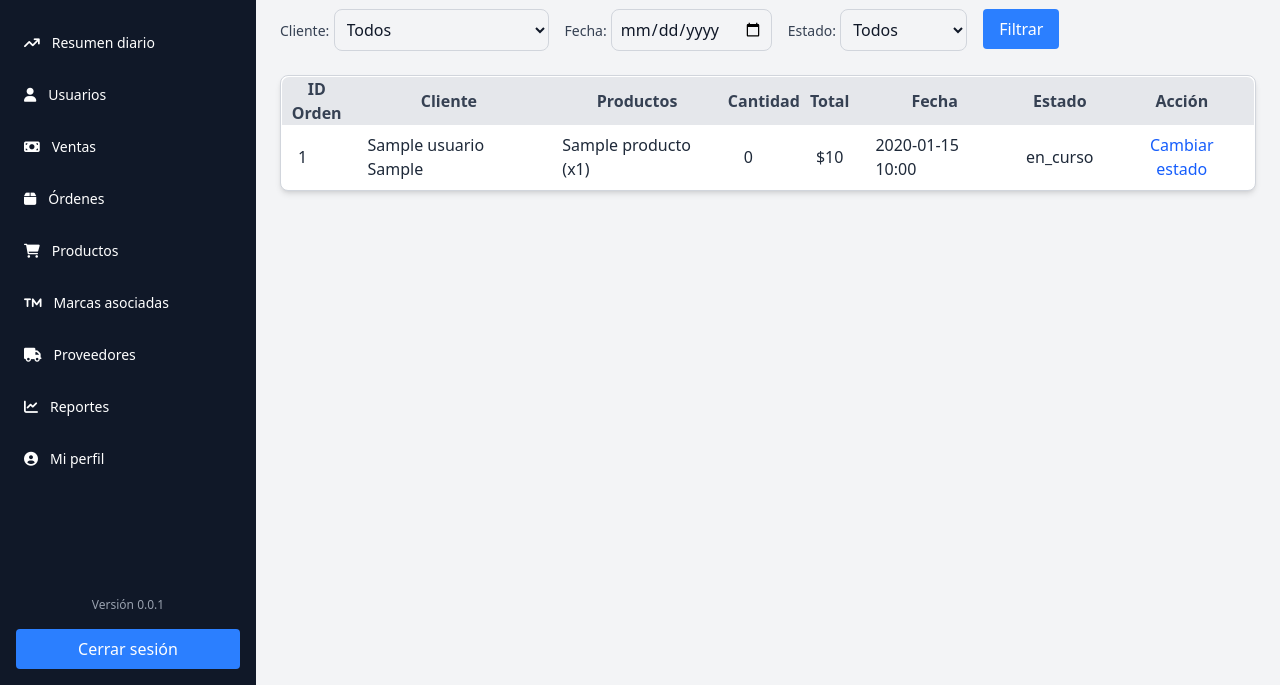
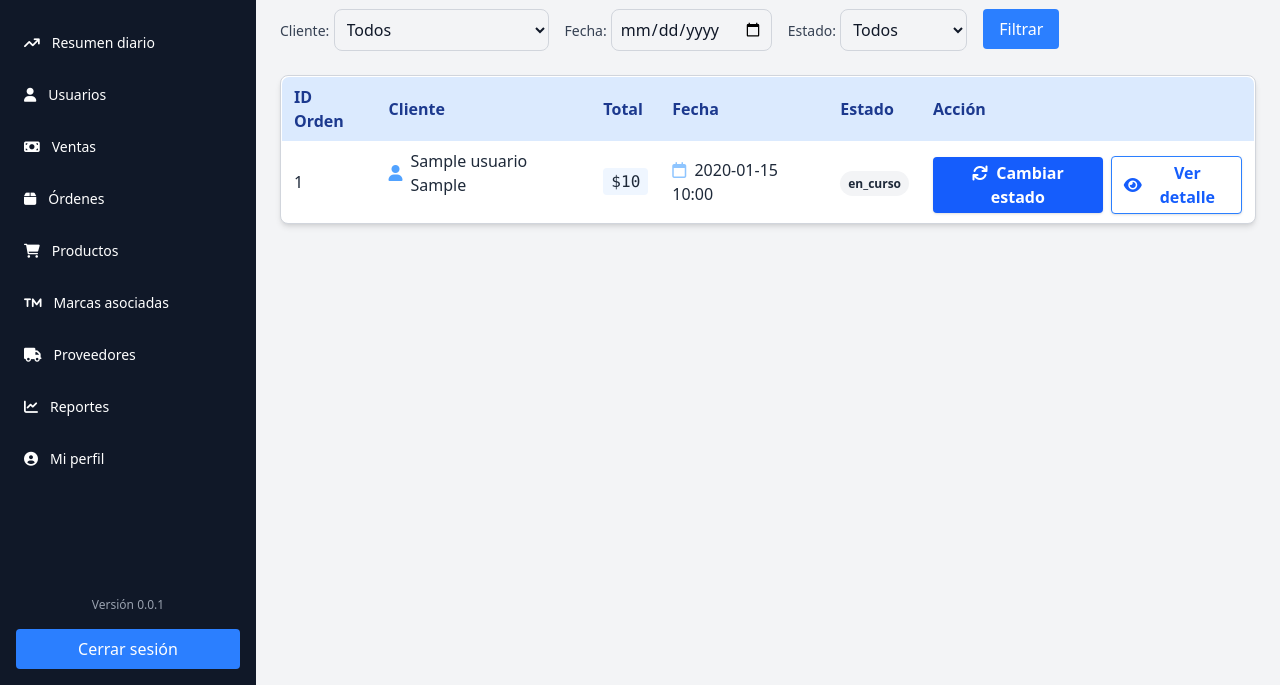
Before and after one commit to MatiiDuoc/SportFit, a Django app: page /admin/ordenes/ in a window 1280 px wide. Shown: the part 115-800 px from the top of the page. Run offline with Django 5.2, Linux system fonts and the light colour scheme; tables that the repository leaves empty hold one stand-in row (values such as "Sample post"); some libraries are stand-ins or nearby versions.

Commit message:
feat: Add DetallePedido model and enhance order management with detailed views and improved UI components

```diff
--- a/SportFit/urls.py
+++ b/SportFit/urls.py
@@ -131,6 +131,7 @@ urlpatterns = [
     path('admin/ordenes/', views.ordenes, name='ordenes'),
     path('admin/ordenes/<int:id>/', views.orden_detalle, name='orden_detalle'),
     path('admin/ordenes/editar/<int:id>/', views.editar_orden, name='editar_orden'),
+    path('admin/ordenes/detalle/<int:pedido_id>/', views.admin_detalle_pedido, name='admin_detalle_pedido'),
     # perfil
     path('admin/perfil/', views.perfil, name='perfil'),
     path('admin/perfil/editar/', views.editar_perfil, name='editar_perfil'),
--- a/SportFit_app/views.py
+++ b/SportFit_app/views.py
@@ -352,6 +352,7 @@ def checkout_pago(request):
     return render(request, 'client/checkout/pago.html', {
         'usuario': usuario,
     })
+
 @login_required
 def checkout_confirmacion(request):
     usuario = Usuario.objects.filter(correo=request.user.email).first()
@@ -423,6 +424,15 @@ def checkout_confirmacion(request):
                 total=carrito_total,
                 estado=estado_pedido
             )
+
+            # Copiar detalles del carrito a DetallePedido (historial)
+            for detalle in detalles:
+                DetallePedido.objects.create(
+                    pedido=pedido,
+                    producto=detalle.id_producto,
+                    cantidad=detalle.cantidad,
+                    precio=detalle.precio
+                )
 
             # Crear la entrega asociada al pedido
             entrega_obj = Entrega.objects.create(
@@ -525,7 +535,6 @@ def webpay_retorno(request):
                 producto.stock -= detalle.cantidad
                 producto.save()
 
-            # Determina el estado según el tipo de entrega
             estado_pedido = 'procesando' if entrega.get('tipo_entrega') == 'envio' else 'entregado'
 
             pedido = Pedido.objects.create(
@@ -537,6 +546,15 @@ def webpay_retorno(request):
                 total=carrito_total,
                 estado=estado_pedido
             )
+
+            # Copiar detalles del carrito a DetallePedido
+            for detalle in detalles:
+                DetallePedido.objects.create(
+                    pedido=pedido,
+                    producto=detalle.id_producto,
+                    cantidad=detalle.cantidad,
+                    precio=detalle.precio
+                )
 
             Venta.objects.create(
                 fecha=timezone.now(),
@@ -591,6 +609,7 @@ def iniciar_pago_paypal(request):
     else:
         print("Error al crear el pago PayPal:", payment.error)
         return render(request, 'paypal/error.html', {'error': payment.error})
+
 def paypal_retorno(request):
     payment_id = request.GET.get('paymentId')
     payer_id = request.GET.get('PayerID')
@@ -624,7 +643,6 @@ def paypal_retorno(request):
                 producto.stock -= detalle.cantidad
                 producto.save()
 
-            # Determina el estado según el tipo de entrega
             estado_pedido = 'procesando' if entrega.get('tipo_entrega') == 'envio' else 'entregado'
 
             pedido = Pedido.objects.create(
@@ -636,6 +654,15 @@ def paypal_retorno(request):
                 total=carrito_total,
                 estado=estado_pedido
             )
+
+            # Copiar detalles del carrito a DetallePedido
+            for detalle in detalles:
+                DetallePedido.objects.create(
+                    pedido=pedido,
+                    producto=detalle.id_producto,
+                    cantidad=detalle.cantidad,
+                    precio=detalle.precio
+                )
 
             entrega_obj = Entrega.objects.create(
                 direccion_entrega=entrega.get('direccion_entrega', ''),
@@ -839,7 +866,7 @@ def login_view(request):
             elif usuario_extra.tipo_usuario == 'vendedor':
                 return redirect('dashboard_vendedor')
             elif usuario_extra.tipo_usuario == 'cliente':
-                return redirect('productos_cliente')
+                return redirect('home')
             return redirect('home')
         else:
             messages.error(request, "Correo o contraseña incorrectos.")
@@ -920,7 +947,9 @@ def contratar_plan(request):
     })
 #----------------------------------
 # Administrador
-#----------------------------------@login_required
+#----------------------------------
+
+@login_required
 def dashboard_administrador(request):
     usuario = Usuario.objects.filter(correo=request.user.email).first()
     if not usuario or usuario.tipo_usuario != 'administrador':
@@ -932,7 +961,7 @@ def dashboard_administrador(request):
     # Usuarios activos (puedes definirlo como usuarios con pedidos, o simplemente todos)
     usuarios_activos = Usuario.objects.count()
     # Órdenes pendientes (estado pendiente)
-    ordenes_pendientes = Pedido.objects.filter(estado='pendiente').count()
+    ordenes_pendientes = Pedido.objects.filter(estado__in=['procesando', 'pendiente']).count()
     # Productos en stock (suma de stock de todos los productos)
     productos_en_stock = Producto.objects.aggregate(total=Sum('stock'))['total'] or 0
     fecha_actual = timezone.now().strftime('%Y-%m-%d')
@@ -1237,6 +1266,7 @@ def editar_marca(request):
 def eliminar_marca(request):
     # Vista para eliminar una marca
     return render(request, 'marcas/eliminar_marca.html', {})
+
 @csrf_exempt
 @login_required
 def crear_marca_ajax(request):
@@ -1244,13 +1274,17 @@ def crear_marca_ajax(request):
         descripcion = request.POST.get('brand_description', '').strip()
         if not descripcion:
             return JsonResponse({'success': False, 'error': 'La descripción es obligatoria.'})
+        # Validar existencia ignorando mayúsculas/minúsculas y espacios
+        existe = Marca.objects.filter(descripcion__iexact=descripcion).exists()
+        if existe:
+            return JsonResponse({'success': False, 'error': 'Ya existe una marca con esa descripción.'})
         try:
-            # Cambia esto según tu modelo
             Marca.objects.create(descripcion=descripcion)
             return JsonResponse({'success': True})
+        except IntegrityError:
+            return JsonResponse({'success': False, 'error': 'Ya existe una marca con esa descripción.'})
         except Exception as e:
-            # Puedes filtrar por IntegrityError si quieres
-            return JsonResponse({'success': False, 'error': 'Ya existe una marca con esa descripción.'})
+            return JsonResponse({'success': False, 'error': str(e)})
     return JsonResponse({'success': False, 'error': 'Método no permitido.'})
 
 @csrf_exempt
@@ -1347,8 +1381,8 @@ def eliminar_proveedor_ajax(request, id):
 
 # -------------------- Órdenes --------------------
 def ordenes(request):
-    pedidos = Pedido.objects.select_related('usuario', 'carrito').order_by('-fecha_creacion')
-    clientes = Usuario.objects.filter(pedido__isnull=False).distinct()    # Filtros
+    pedidos = Pedido.objects.select_related('usuario').prefetch_related('detallepedido_set', 'detallepedido_set__producto').order_by('-fecha_creacion')
+    clientes = Usuario.objects.filter(pedido__isnull=False).distinct()
     client = request.GET.get('client')
     order_date = request.GET.get('order_date')
     status = request.GET.get('status')
@@ -1376,6 +1410,14 @@ def ordenes(request):
         'pedidos': pedidos,
         'estados': estados,
         'clientes': clientes,
+    })
+
+def admin_detalle_pedido(request, pedido_id):
+    pedido = get_object_or_404(Pedido, pk=pedido_id)
+    detalles = pedido.carrito.detallecarrito_set.select_related('id_producto').all()
+    return render(request, 'admin/ordenes/detalle_pedido_modal.html', {
+        'pedido': pedido,
+        'detalles': detalles,
     })
 
 def orden_detalle(request):
@@ -1695,6 +1737,7 @@ def editar_perfil_entrenador(request):
         'form': form,
         'entrenador': entrenador,
     })
+
 @login_required
 def editar_cliente_entrenador(request, id):
     usuario = Usuario.objects.filter(correo=request.user.email).first()
--- a/theme/static/css/dist/styles.css
+++ b/theme/static/css/dist/styles.css
@@ -864,6 +864,9 @@
   .border-blue-400 {
     border-color: var(--color-blue-400);
   }
+  .border-blue-500 {
+    border-color: var(--color-blue-500);
+  }
   .border-gray-200 {
     border-color: var(--color-gray-200);
   }
@@ -900,6 +903,9 @@
   .bg-black {
     background-color: var(--color-black);
   }
+  .bg-blue-50 {
+    background-color: var(--color-blue-50);
+  }
   .bg-blue-100 {
     background-color: var(--color-blue-100);
   }
@@ -908,6 +914,9 @@
   }
   .bg-blue-600 {
     background-color: var(--color-blue-600);
+  }
+  .bg-gray-50 {
+    background-color: var(--color-gray-50);
   }
   .bg-gray-100 {
     background-color: var(--color-gray-100);
@@ -1126,6 +1135,9 @@
   .pl-2 {
     padding-left: calc(var(--spacing) * 2);
   }
+  .pl-6 {
+    padding-left: calc(var(--spacing) * 6);
+  }
   .text-center {
     text-align: center;
   }
@@ -1143,6 +1155,9 @@
   }
   .align-top {
     vertical-align: top;
+  }
+  .font-mono {
+    font-family: var(--font-mono);
   }
   .text-2xl {
     font-size: var(--text-2xl);
@@ -1216,6 +1231,9 @@
   }
   .text-black {
     color: var(--color-black);
+  }
+  .text-blue-300 {
+    color: var(--color-blue-300);
   }
   .text-blue-400 {
     color: var(--color-blue-400);
@@ -1407,6 +1425,12 @@
   @media (hover: hover) {
     .group-hover\:block:is(:where(.group):hover *) {
       display: block;
+    }
+  }
+  @media (hover: hover) {
+    .group-hover\:font-semibold:is(:where(.group):hover *) {
+      --tw-font-weight: var(--font-weight-semibold);
+      font-weight: var(--font-weight-semibold);
     }
   }
   .last\:mb-0:last-child {
@@ -1660,11 +1684,17 @@
   .focus\:ring-blue-200:focus {
     --tw-ring-color: var(--color-blue-200);
   }
+  .focus\:ring-blue-300:focus {
+    --tw-ring-color: var(--color-blue-300);
+  }
   .focus\:ring-blue-400:focus {
     --tw-ring-color: var(--color-blue-400);
   }
   .focus\:ring-blue-500:focus {
     --tw-ring-color: var(--color-blue-500);
+  }
+  .focus\:ring-gray-400:focus {
+    --tw-ring-color: var(--color-gray-400);
   }
   .focus\:ring-green-400:focus {
     --tw-ring-color: var(--color-green-400);
@@ -1720,6 +1750,11 @@
     }
   }
   @media (width >= 40rem) {
+    .sm\:ml-2 {
+      margin-left: calc(var(--spacing) * 2);
+    }
+  }
+  @media (width >= 40rem) {
     .sm\:ml-64 {
       margin-left: calc(var(--spacing) * 64);
     }
@@ -1783,6 +1818,11 @@
   @media (width >= 40rem) {
     .sm\:justify-between {
       justify-content: space-between;
+    }
+  }
+  @media (width >= 40rem) {
+    .sm\:gap-0 {
+      gap: calc(var(--spacing) * 0);
     }
   }
   @media (width >= 40rem) {
--- a/theme/templates/admin/ordenes/ordenes.html
+++ b/theme/templates/admin/ordenes/ordenes.html
@@ -30,66 +30,76 @@ Gestión de Órdenes
             <table
                 class="min-w-full border-collapse border border-gray-300 rounded-lg overflow-hidden text-sm sm:text-base">
                 <thead>
-                    <tr class="bg-gray-200 text-gray-700">
-                        <th>ID Orden</th>
-                        <th>Cliente</th>
-                        <th>Productos</th>
-                        <th>Cantidad</th>
-                        <th>Total</th>
-                        <th>Fecha</th>
-                        <th>Estado</th>
-                        <th>Acción</th>
+                    <tr class="bg-blue-100 text-blue-900">
+                        <th class="px-3 py-2 font-semibold text-left">ID Orden</th>
+                        <th class="px-3 py-2 font-semibold text-left">Cliente</th>
+                        <th class="px-3 py-2 font-semibold text-left">Total</th>
+                        <th class="px-3 py-2 font-semibold text-left">Fecha</th>
+                        <th class="px-3 py-2 font-semibold text-left">Estado</th>
+                        <th class="px-3 py-2 font-semibold text-left">Acción</th>
                     </tr>
                 </thead>
                 <tbody>
-                    {% for pedido in pedidos %}
-                    <tr class="border-b hover:bg-gray-100 transition">
-                        <td class="px-2 sm:px-4 py-2 text-gray-800">{{ pedido.id_pedido }}</td>
-                        <td class="px-2 sm:px-4 py-2 text-gray-800">
+                    {% for pedido in pedidos|dictsort:"id_pedido" %}
+                    <tr class="border-b hover:bg-blue-50 transition group">
+                        <td class="px-3 py-2 text-gray-800 group-hover:font-semibold">{{ pedido.id_pedido }}</td>
+                        <td class="px-3 py-2 text-gray-800 flex items-center gap-2">
+                            <i class="fa-solid fa-user text-blue-400"></i>
                             {{ pedido.usuario.nombre }} {{ pedido.usuario.apellido }}
                         </td>
-                        <td class="px-2 sm:px-4 py-2 text-gray-800">
-                            {% for detalle in pedido.carrito.detallecarrito_set.all %}
-                            {{ detalle.id_producto.nombre_producto }} (x{{ detalle.cantidad }}){% if not forloop.last%}, {% endif %}
-                            {% empty %}
-                            Sin productos
-                            {% endfor %}
+                        <td class="px-3 py-2 text-gray-800">
+                            <span class="font-mono bg-blue-50 px-2 py-1 rounded">${{ pedido.total|floatformat:0 }}</span>
                         </td>
-                        <td class="px-2 sm:px-4 py-2 text-gray-800">
-                            {% with total=0 %}
-                            {% for detalle in pedido.carrito.detallecarrito_set.all %}
-                            {% if forloop.first %}{% widthratio 0 1 1 as total %}{% endif %}
-                            {% widthratio detalle.cantidad 1 1 as cantidad %}
-                            {% widthratio total|add:cantidad 1 1 as total %}
-                            {% endfor %}
-                            {{ total }}
-                            {% endwith %}
-                        </td>
-                        <td class="px-2 sm:px-4 py-2 text-gray-800">
-                            ${{ pedido.total|floatformat:0 }}
-                        </td>
-                        <td class="px-2 sm:px-4 py-2 text-gray-800">
+                        <td class="px-3 py-2 text-gray-800">
+                            <i class="fa-regular fa-calendar text-blue-300 mr-1"></i>
                             {{ pedido.fecha_creacion|date:"Y-m-d H:i" }}
                         </td>
-                        <td class="px-2 sm:px-4 py-2 text-gray-800">
+                        <td class="px-3 py-2">
+                            <span class="
+                                    px-2 py-1 rounded-full text-xs font-semibold
+                                    {% if pedido.estado == 'Pendiente' %}
+                                        bg-yellow-100 text-yellow-800
+                                    {% elif pedido.estado == 'Enviado' %}
+                                        bg-blue-100 text-blue-800
+                                    {% elif pedido.estado == 'Entregado' %}
+                                        bg-green-100 text-green-800
+                                    {% elif pedido.estado == 'Cancelado' %}
+                                        bg-red-100 text-red-800
+                                    {% else %}
+                                        bg-gray-100 text-gray-800
+                                    {% endif %}
+                                ">
                                 {{ pedido.estado }}
+                            </span>
                         </td>
-                        <td class="px-2 sm:px-4 py-2 text-gray-800">
-                            <button type="button" class="text-blue-600 hover:underline"
-                                onclick="abrirModal('{{ pedido.id_pedido }}', '{{ pedido.estado }}')">
-                                Cambiar estado
+                        <td class="px-3 py-2 flex flex-col sm:flex-row gap-2 sm:gap-0 sm:items-center">
+                            <button type="button"
+                                class="text-white bg-blue-600 hover:bg-blue-700 px-3 py-1 rounded transition font-semibold shadow-sm focus:outline-none focus:ring-2 focus:ring-blue-400"
+                                onclick="abrirModal('{{ pedido.id_pedido }}', '{{ pedido.estado }}')"
+                                title="Cambiar estado de la orden"
+                            >
+                                <i class="fa-solid fa-arrows-rotate mr-1"></i>
+                                <span class="hidden sm:inline">Cambiar estado</span>
+                            </button>
+                            <button
+                                type="button"
+                                onclick="verDetallePedido('{{ pedido.id_pedido }}'); return false;"
+                                class="sm:ml-2 flex items-center gap-1 text-blue-600 hover:text-white border border-blue-500 bg-white hover:bg-blue-600 font-semibold px-3 py-1 rounded transition shadow-sm focus:outline-none focus:ring-2 focus:ring-blue-300"
+                                title="Ver detalle de la orden"
+                            >
+                                <i class="fa-solid fa-eye"></i>
+                                <span class="hidden sm:inline">Ver detalle</span>
                             </button>
                         </td>
                     </tr>
                     {% empty %}
                     <tr>
-                        <td colspan="8" class="text-center py-4 text-gray-500">No hay órdenes registradas.</td>
+                        <td colspan="6" class="text-center py-4 text-gray-500">No hay órdenes registradas.</td>
                     </tr>
                     {% endfor %}
                 </tbody>
             </table>
         </div>
-
         <!-- Paginador estático -->
         <div class="mt-4 sm:mt-6">
             {% include "components/paginator.html" %}
@@ -97,9 +107,11 @@ Gestión de Órdenes
     </div>
 </div>
 <!-- Modal para cambiar estado -->
-<div id="modal-estado" class="fixed inset-0 bg-opacity-50 flex items-center justify-center z-50 hidden transition-opacity duration-200">
+<div id="modal-estado"
+    class="fixed inset-0 bg-opacity-50 flex items-center justify-center z-50 hidden transition-opacity duration-200">
     <div class="bg-white rounded-xl shadow-2xl p-8 w-full max-w-sm relative animate-fade-in">
-        <button type="button" onclick="cerrarModal()" class="absolute top-3 right-3 text-gray-400 hover:text-gray-700 focus:outline-none" aria-label="Cerrar">
+        <button type="button" onclick="cerrarModal()"
+            class="absolute top-3 right-3 text-gray-400 hover:text-gray-700 focus:outline-none" aria-label="Cerrar">
             <i class="fa-solid fa-xmark text-xl"></i>
         </button>
         <h2 class="text-xl font-semibold mb-6 text-gray-800 text-center">Cambiar estado de la orden</h2>
@@ -107,23 +119,47 @@ Gestión de Órdenes
             {% csrf_token %}
             <input type="hidden" name="pedido_id" id="modal-pedido-id">
             <label for="modal-estado-select" class="block text-sm font-medium text-gray-700 mb-1">Nuevo estado</label>
-            <select name="estado" id="modal-estado-select" class="w-full border border-gray-300 rounded-lg p-2 focus:ring-2 focus:ring-blue-500 focus:border-blue-500 transition">
+            <select name="estado" id="modal-estado-select"
+                class="w-full border border-gray-300 rounded-lg p-2 focus:ring-2 focus:ring-blue-500 focus:border-blue-500 transition">
                 {% for value, label in estados %}
                 <option value="{{ value }}">{{ label }}</option>
                 {% endfor %}
             </select>
             <div class="flex justify-end gap-3 pt-2">
-                <button type="button" onclick="cerrarModal()" class="px-4 py-2 bg-gray-200 text-gray-700 rounded-lg hover:bg-gray-300 transition">Cancelar</button>
-                <button type="submit" class="px-4 py-2 bg-blue-600 text-white rounded-lg hover:bg-blue-700 transition font-semibold">Guardar</button>
+                <button type="button" onclick="cerrarModal()"
+                    class="px-4 py-2 bg-gray-200 text-gray-700 rounded-lg hover:bg-gray-300 transition">Cancelar</button>
+                <button type="submit"
+                    class="px-4 py-2 bg-blue-600 text-white rounded-lg hover:bg-blue-700 transition font-semibold">Guardar</button>
             </div>
         </form>
     </div>
 </div>
+<!-- Modal Detalle Pedido -->
+<div id="modal-detalle-pedido" class="fixed inset-0  bg-opacity-50 flex items-center justify-center z-50 hidden transition-opacity duration-200">
+    <div class="bg-white rounded-xl shadow-2xl p-8 w-full max-w-lg relative animate-fade-in">
+        <button type="button" onclick="cerrarDetalleModal()"
+            class="absolute top-3 right-3 text-gray-400 hover:text-gray-700 focus:outline-none" aria-label="Cerrar">
+            <i class="fa-solid fa-xmark text-xl"></i>
+        </button>
+        <h2 class="text-xl font-semibold mb-6 text-gray-800 text-center">Detalle del Pedido</h2>
+        <div id="detalle-pedido-content">
+            <!-- Aquí se cargará el detalle por AJAX -->
+        </div>
+    </div>
+</div>
 <style>
     @keyframes fade-in {
-    from { opacity: 0; transform: translateY(20px);}
-    to { opacity: 1; transform: translateY(0);}
+        from {
+            opacity: 0;
+            transform: translateY(20px);
         }
+
+        to {
+            opacity: 1;
+            transform: translateY(0);
+        }
+    }
+
     .animate-fade-in {
         animation: fade-in 0.25s ease;
     }
@@ -141,5 +177,16 @@ function abrirModal(id, estadoActual) {
     function cerrarModal() {
         document.getElementById('modal-estado').classList.add('hidden');
     }
+    function verDetallePedido(id) {
+    fetch(`/admin/ordenes/detalle/${id}/`)
+        .then(response => response.text())
+        .then(html => {
+            document.getElementById('detalle-pedido-content').innerHTML = html;
+            document.getElementById('modal-detalle-pedido').classList.remove('hidden');
+        });
+    }
+    function cerrarDetalleModal() {
+        document.getElementById('modal-detalle-pedido').classList.add('hidden');
+    }
 </script>
 {% endblock %}
--- a/theme/templates/admin/usuario/crear_usuario.html
+++ b/theme/templates/admin/usuario/crear_usuario.html
@@ -64,7 +64,7 @@
         const fieldPlan = document.getElementById('field-id_plan');
 
         function toggleFields() {
-            if (tipoUsuario.value === 'entrenador') {
+            if (tipoUsuario.value === 'entrenador' || tipoUsuario.value === 'vendedor' || tipoUsuario.value === 'administrador') {
                 if (fieldEntrenador) fieldEntrenador.style.display = 'none';
                 if (fieldPlan) fieldPlan.style.display = 'none';
             } else {
--- a/theme/templates/components/navbar.html
+++ b/theme/templates/components/navbar.html
@@ -73,12 +73,12 @@
 
             {% if request.user.is_authenticated %}
             <span class="font-semibold text-gray-800 mr-4 flex items-center gap-2">
-                Hola!
+                Hola!,
                 <strong>
-                    {% if usuario and usuario.nombre|default_if_none:'' and usuario.apellido|default_if_none:'' %}
+                    {% if usuario and usuario.nombre and usuario.apellido %}
                     {{ usuario.nombre }} {{ usuario.apellido }}
                     {% elif request.user.is_authenticated %}
-                    {{ request.user.username }}
+                    {{ request.user.get_full_name|default:request.user.username }}
                     {% else %}
                     Usuario
                     {% endif %}
--- a/theme/templates/home.html
+++ b/theme/templates/home.html
@@ -101,7 +101,7 @@ Página de Inicio - SportFit
         <div class="md:w-1/2 p-4 mt-20">
             <div
                 class="bg-white rounded-lg shadow-lg p-8 text-start transform transition hover:scale-105 hover:shadow-xl">
-                <h1 class="text-3xl font-bold text-gray-800 mb-4">¡Descuentos del 20%!</h1>
+                <h1 class="text-3xl font-bold text-gray-800 mb-4">¡Descuentos del 10%!</h1>
                 <p class="text-lg text-gray-600 mb-4">Exclusivo para alumnos</p>
                 <p class="text-2xl font-bold text-lime-500 underline decoration-lime-400">Sabor Latino Chile</p>
             </div>
```
Also changed, not shown: SportFit/settings.py (+6 -5 lines), SportFit_app/models.py (+11 -0 lines), theme/templates/admin/dashboard/dashboard.html (+24 -23 lines), theme/templates/admin/ordenes/detalle_pedido_modal.html (added, +22 -0 lines), theme/templates/admin/productos/productos.html (+38 -10 lines), theme/templates/client/detalle_compra.html (+6 -1 lines), SportFit_app/migrations/0001_initial.py, SportFit_app/migrations/0002_detallepedido.py (added). Lines whose indentation alone changed are shown as unchanged.
